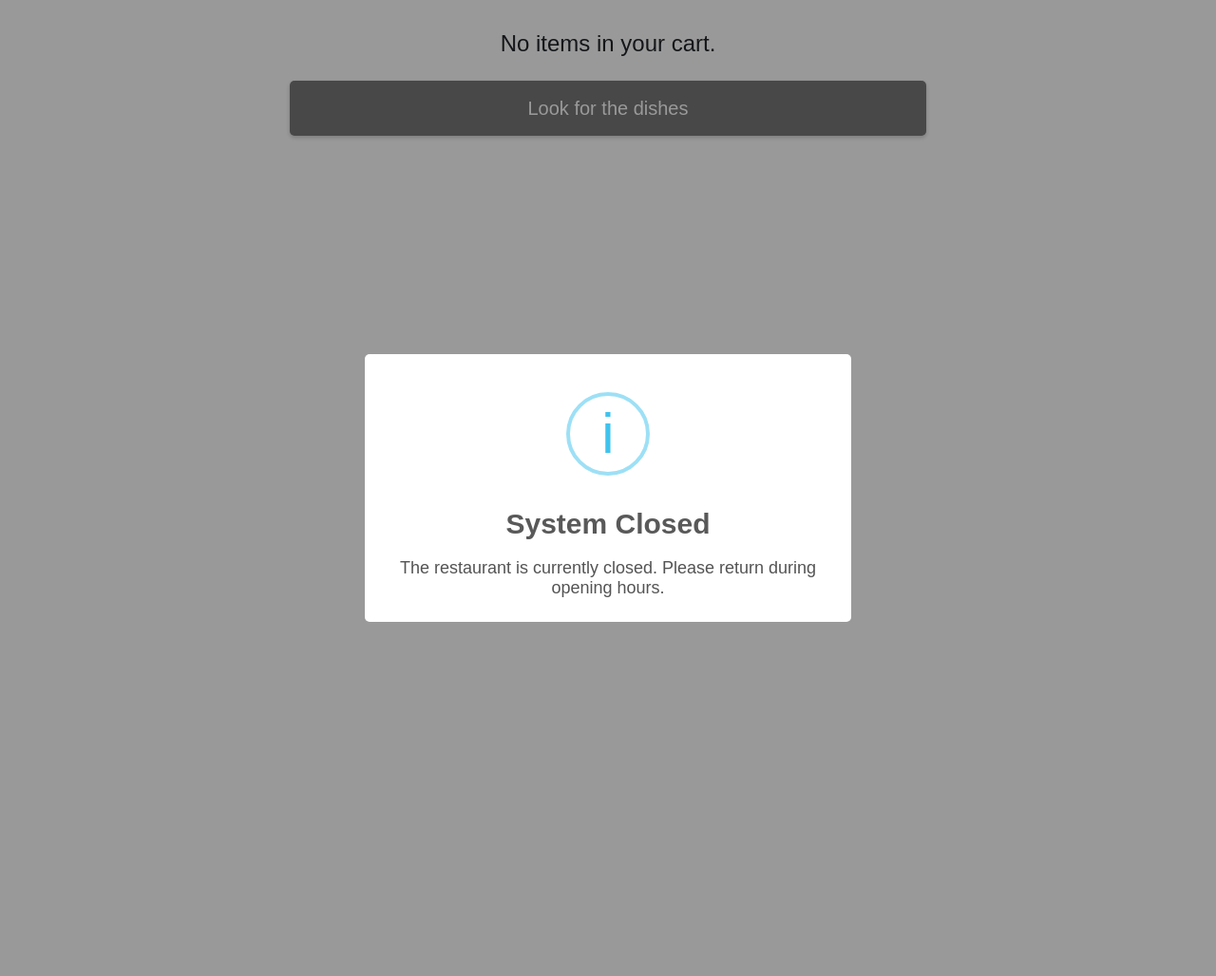
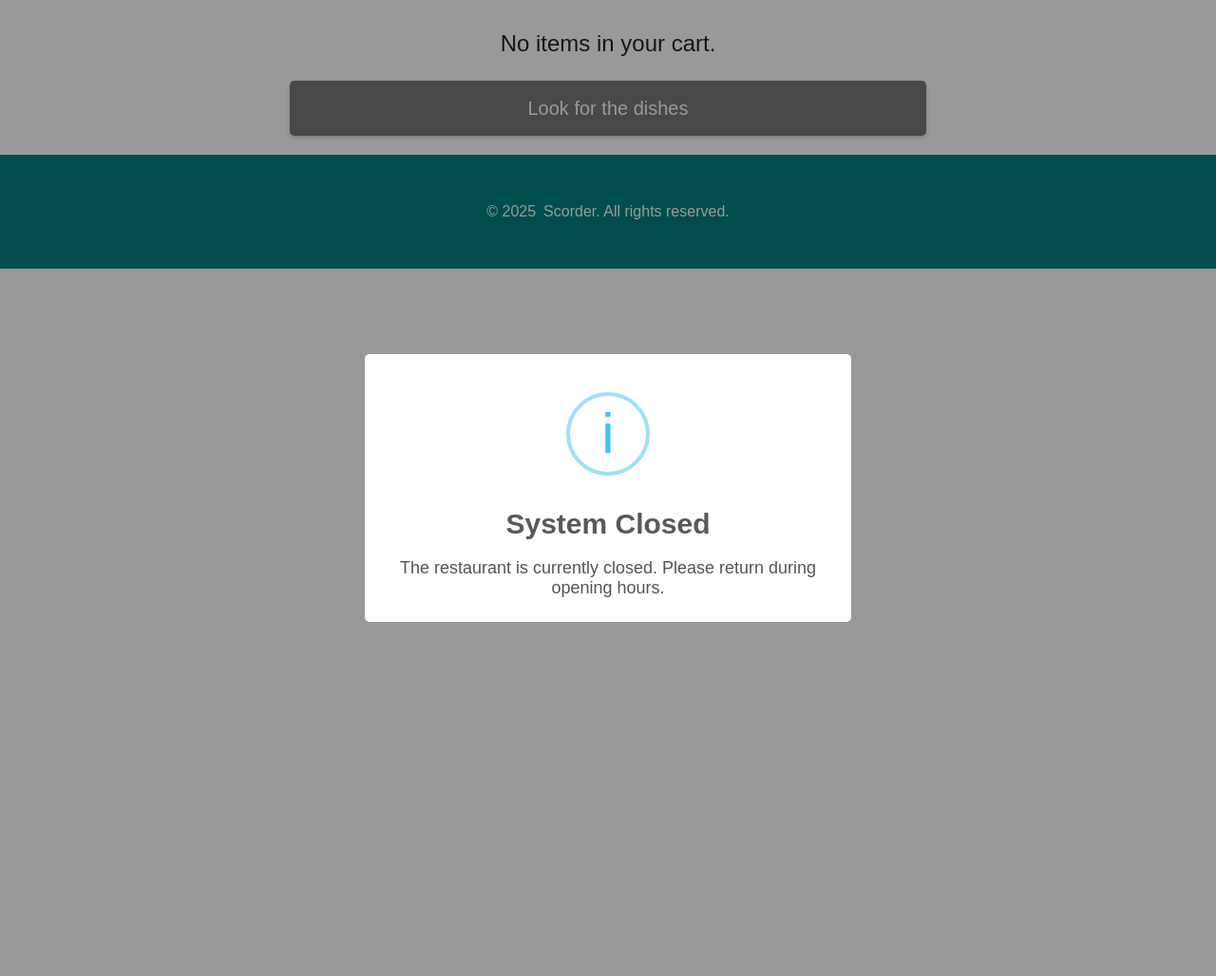
Before and after one commit to Kawori116/ScorderTW, a Django app: template app_customer_interface/templates/app_customer_interface/cart_page.html in a window 1280 px wide. Shown: the whole page at 95% size. Run offline with Django 3.2, Linux system fonts and the light colour scheme; the template is opened without the code that fills it, so the values that code supplies are empty; some libraries are stand-ins or nearby versions.

Commit message:
🎨 style: update production CSS with sticky footer fixes
- Implement sticky footer layout using flexbox in production files
- Change html/body from min-height to height: 100%
- Add flex layout to body with flex: 1 on main content section
- Update footer margin-top from fixed value to auto for bottom positioning
- Remove unnecessary min-height: 100vh from section element
- Ensures footer stays at bottom regardless of content length

```diff
--- a/productionfiles/assets/css/style.css
+++ b/productionfiles/assets/css/style.css
@@ -26,7 +26,17 @@ body,
 html {
     width: 100%;
     margin: 0;
-    min-height: 100%;
+    height: 100%;
+}
+
+body {
+    display: flex;
+    flex-direction: column;
+}
+
+/* Main content wrapper to push footer to bottom */
+body > section {
+    flex: 1;
 }
 
 h1 {
@@ -210,7 +220,6 @@ section {
     width: 90%;
     margin: 0 auto;
     max-width: 700px;
-    min-height: 100vh;
 }
 
 section hr {
@@ -287,12 +296,12 @@ section hr {
     color: white;
 }
 
-/* Footer */
+/* Footer - positioned at bottom */
 footer {
     background-color: teal;
     color: white;
     padding: 3em;
-    margin-top: 3em;
+    margin-top: auto;
 }
 
 .footer-content {
```
Also changed, not shown: productionfiles/assets/css/global-style.css (+10 -3 lines).
